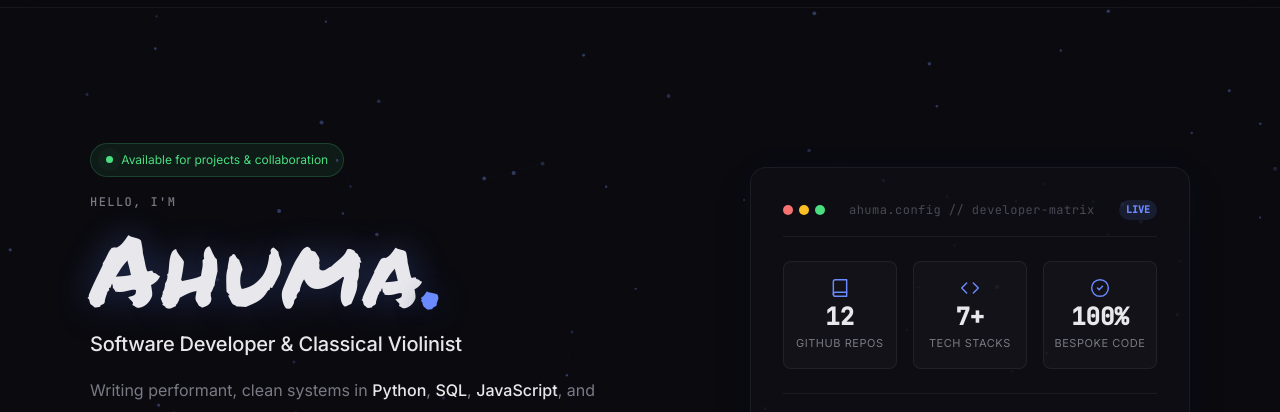
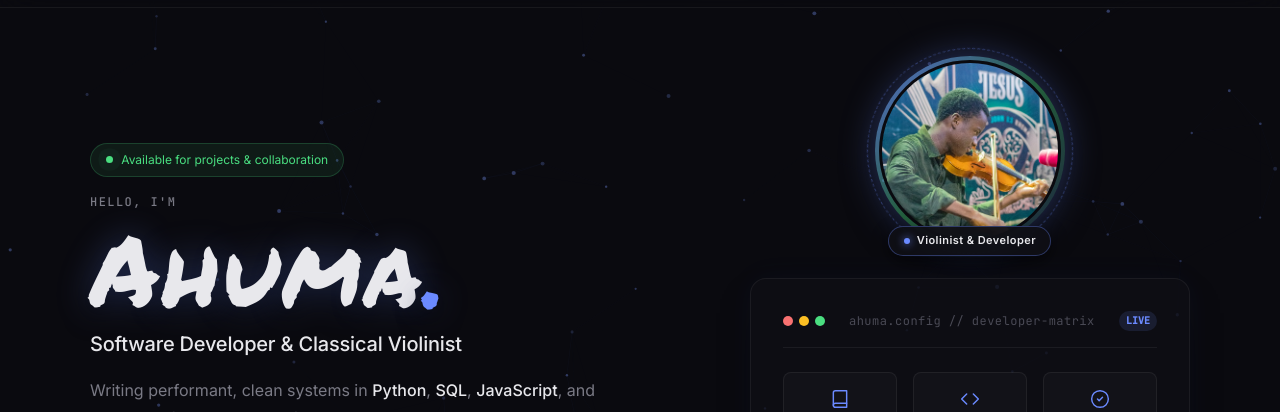
Before and after one commit to kabuteykabutey/portfolio1, a website: page public/index.html in a window 1280 px wide. Shown: the part 56-468 px from the top of the page. Drawn offline with Linux system fonts and the light colour scheme; no server answers; a web font is replaced by a local one.

Commit message:
feat(home): add circular glowing violinist portrait to hero section

```diff
--- a/public/css/style.css
+++ b/public/css/style.css
@@ -470,6 +470,90 @@ img {
   opacity: 0;
   transform: translateY(20px);
   animation: fadeUp 0.6s var(--ease-out) 0.4s forwards;
+}
+
+/* ============================================
+   HERO AVATAR (CIRCULAR VIOLINIST PORTRAIT)
+   ============================================ */
+.hero-avatar-wrapper {
+  position: relative;
+  display: flex;
+  flex-direction: column;
+  align-items: center;
+  margin-bottom: var(--space-xl);
+}
+
+.hero-avatar-ring {
+  position: relative;
+  width: 190px;
+  height: 190px;
+  border-radius: 50%;
+  padding: 4px;
+  background: linear-gradient(135deg, rgba(107, 138, 255, 0.8), rgba(74, 222, 128, 0.4), rgba(107, 138, 255, 0.2));
+  box-shadow: 0 0 35px rgba(107, 138, 255, 0.35), 0 12px 32px rgba(0, 0, 0, 0.6);
+  transition: transform var(--duration-normal) var(--ease-out), box-shadow var(--duration-normal) var(--ease-out);
+}
+
+.hero-avatar-ring:hover {
+  transform: scale(1.03) rotate(1deg);
+  box-shadow: 0 0 45px rgba(107, 138, 255, 0.5), 0 16px 40px rgba(0, 0, 0, 0.7);
+}
+
+.hero-avatar-ring::before {
+  content: '';
+  position: absolute;
+  top: -8px;
+  left: -8px;
+  right: -8px;
+  bottom: -8px;
+  border-radius: 50%;
+  border: 1px dashed rgba(107, 138, 255, 0.35);
+  animation: rotateOrbit 30s linear infinite;
+  pointer-events: none;
+}
+
+@keyframes rotateOrbit {
+  0% { transform: rotate(0deg); }
+  100% { transform: rotate(360deg); }
+}
+
+.hero-avatar-img {
+  width: 100%;
+  height: 100%;
+  border-radius: 50%;
+  object-fit: cover;
+  object-position: center 22%;
+  display: block;
+  background-color: var(--bg-secondary);
+  border: 3px solid var(--bg-primary);
+}
+
+.hero-avatar-badge {
+  position: absolute;
+  bottom: -10px;
+  display: inline-flex;
+  align-items: center;
+  gap: 7px;
+  padding: 0.35rem 0.9rem;
+  background: rgba(15, 15, 22, 0.94);
+  border: 1px solid rgba(107, 138, 255, 0.35);
+  border-radius: var(--radius-full);
+  font-size: 11px;
+  font-weight: 600;
+  color: var(--text-primary);
+  letter-spacing: 0.04em;
+  backdrop-filter: blur(12px);
+  -webkit-backdrop-filter: blur(12px);
+  box-shadow: 0 6px 16px rgba(0, 0, 0, 0.5);
+  white-space: nowrap;
+}
+
+.avatar-badge-dot {
+  width: 6px;
+  height: 6px;
+  border-radius: 50%;
+  background: var(--accent);
+  box-shadow: 0 0 8px var(--accent);
 }
 
 .hero-console-card {
--- a/public/index.html
+++ b/public/index.html
@@ -117,8 +117,19 @@
           </div>
         </div>
 
-        <!-- RIGHT COLUMN: Interactive Developer Matrix Console -->
+        <!-- RIGHT COLUMN: Violinist Avatar & Developer Matrix Console -->
         <div class="hero-aside">
+          <!-- CIRCULAR VIOLINIST PORTRAIT -->
+          <div class="hero-avatar-wrapper">
+            <div class="hero-avatar-ring">
+              <img src="images/ahuma-violin.jpg" alt="Brian Ahuma Kabutey playing violin" class="hero-avatar-img" width="190" height="190" loading="eager">
+            </div>
+            <div class="hero-avatar-badge">
+              <span class="avatar-badge-dot"></span>
+              <span>Violinist & Developer</span>
+            </div>
+          </div>
+
           <div class="hero-console-card">
             <div class="console-header">
               <div class="console-dots">
```
Also changed, not shown: public/images/ahuma-violin.jpg (added).
